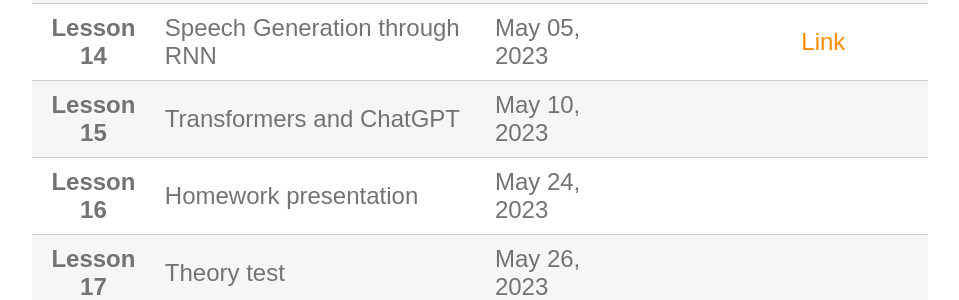
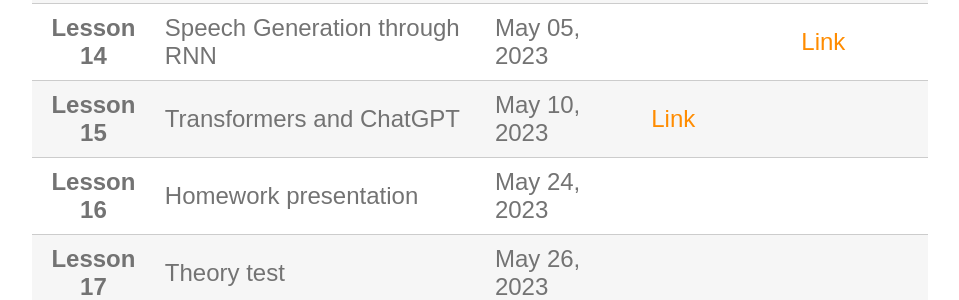
Before and after one commit to perceivelab/knowledge-discovery-course, a Jekyll site: the page built from lezioni.md, in a window 1280 px wide. Shown: the part 1448-1748 px from the top of the page, without its empty margins (160-1119 px from the left). Built offline with Jekyll 4.4.1, drawn with Linux system fonts in a browser that asks for light colours; our own code applies the rules of GitHub Pages for plain Markdown files.

Commit message:
Update lezioni.md

```diff
--- a/lezioni.md
+++ b/lezioni.md
@@ -19,6 +19,6 @@
 | **Lesson 12**     | DCGAN                                             | April 28, 2023                 |    | [Link](https://colab.research.google.com/drive/1vbu2D3auxnmnyrITSOPqXqOAEn71Ms5Y?usp=sharing)   |
 | **Lesson 13**     | Recurrent Neural Networks                         | May 03, 2023                   | [Link](https://drive.google.com/file/d/1TCoAMR3L-yRewyykOuS2RlhmgD9Afq32/view?usp=sharing)   | |
 | **Lesson 14**     | Speech Generation through RNN                     | May 05, 2023                   |    |  [Link](https://colab.research.google.com/drive/1mPvvx6PQe-G8uVRuI834LZpaOyQNK1lM?usp=sharing)  |
-| **Lesson 15**     | Transformers and ChatGPT                          | May 10, 2023                   |    | |
+| **Lesson 15**     | Transformers and ChatGPT                          | May 10, 2023                   | [Link](https://drive.google.com/file/d/1HFtQK9PKi_hT6zZ1Givqbw1tDi9Y4-6D/view?usp=sharing)   | |
 | **Lesson 16**     | Homework presentation                             | May 24, 2023                   |    | |
 | **Lesson 17**     | Theory test                                       | May 26, 2023                   |    | |
```
